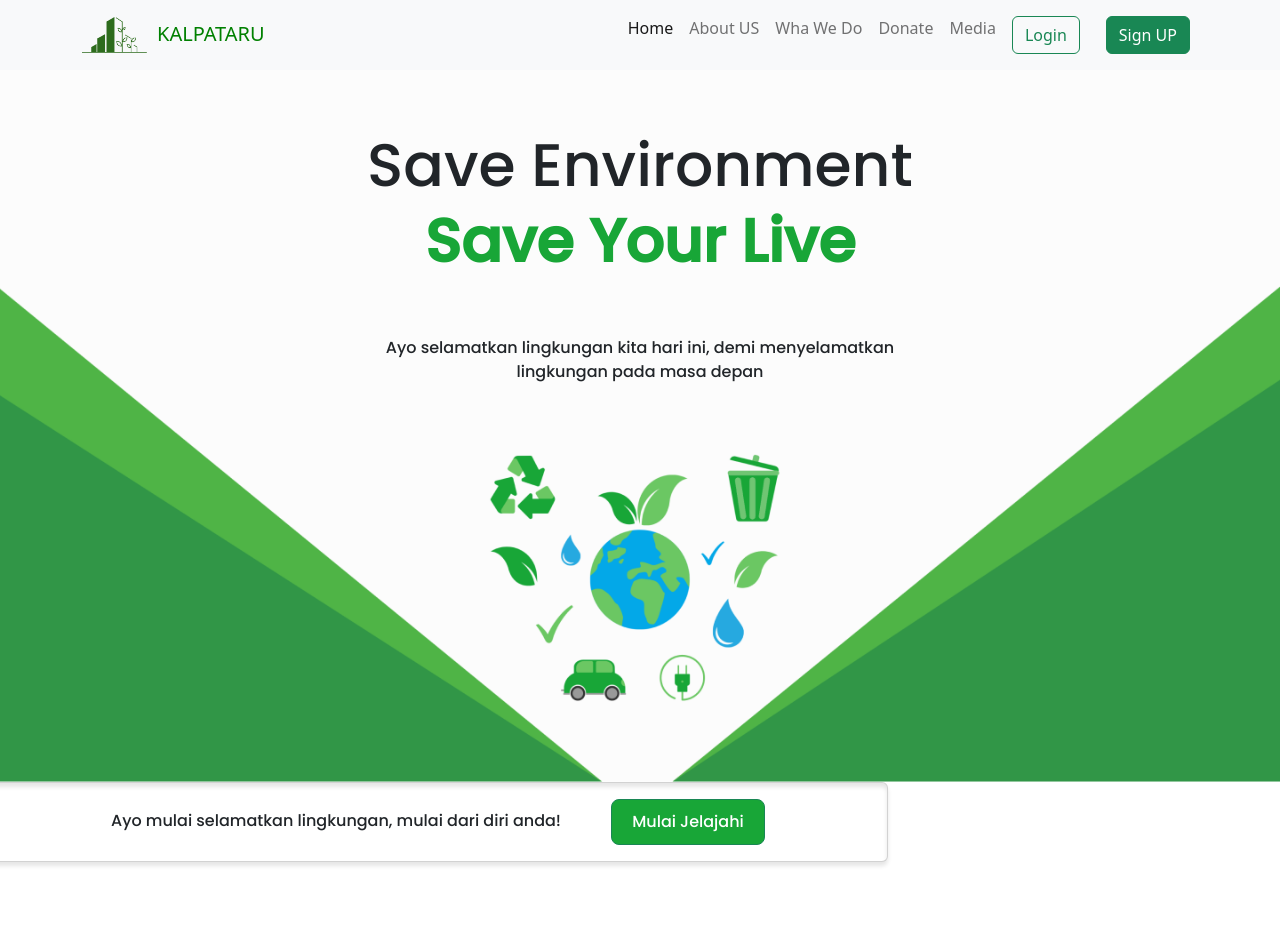
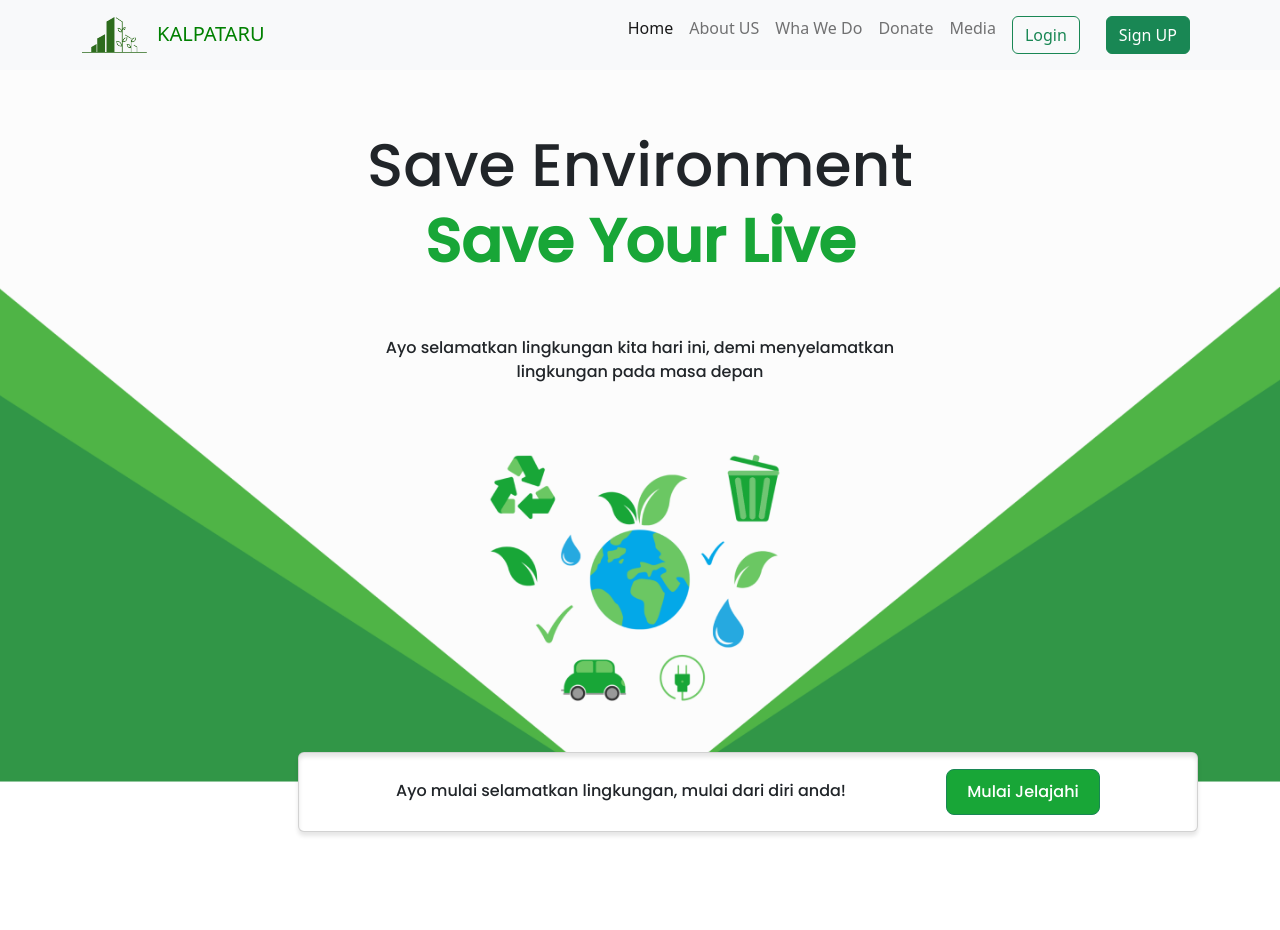
Before and after one commit to fauziframadhan/Environment, a React (Create React App) app: page / in a window 1280 px wide. Shown: the top 930 px of the page. Built offline with nearby package versions, Linux system fonts and the light colour scheme; the HTML template or start-up script is replaced by a standard one.

Commit message:
Alhamdulillah

```diff
--- a/src/pages/Home.jsx
+++ b/src/pages/Home.jsx
@@ -21,7 +21,7 @@ const Home = () => {
             lingkungan pada masa depan
           </p>
         </div>
-        <div className="card text-center row justify-content-center">
+        <div className="card text-center">
           <div className="card-body">
             Ayo mulai selamatkan lingkungan, mulai dari diri anda!
             <Button
@@ -29,7 +29,7 @@ const Home = () => {
               style={{
                 width: "154px",
                 background: "#18A637",
-                marginLeft: "50px",
+                marginLeft: "100px",
                 padding: "10px",
                 borderRadius: "8px",
                 fontSize: "16px",
```
